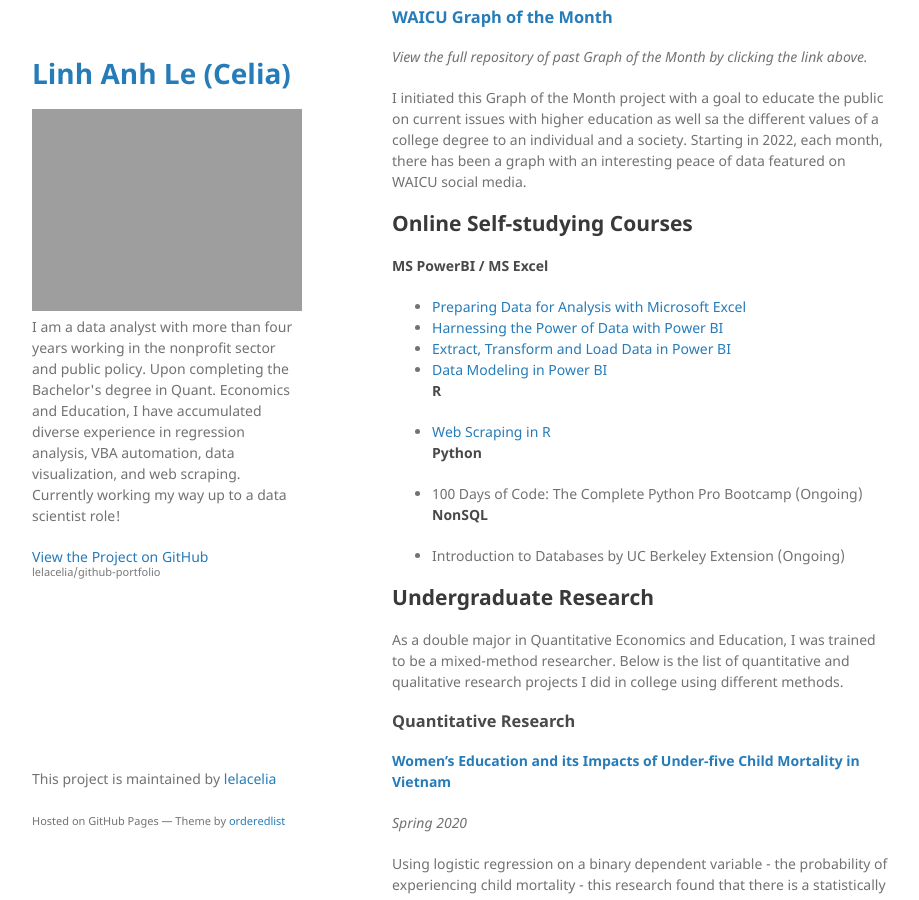
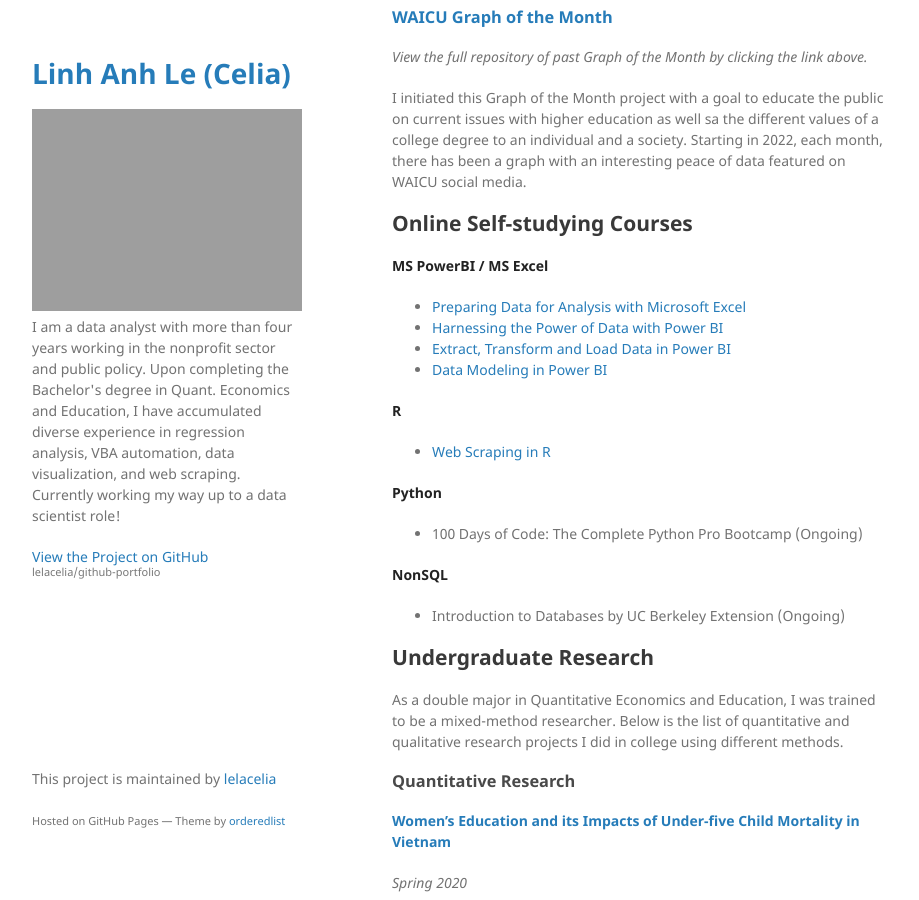
Before and after one commit to lelacelia/github-portfolio, a Jekyll site: the page built from index.md, in a window 1280 px wide and 900 px high, scrolled down 653 px. Shown: the whole window, without its empty margins (178-1097 px from the left). Built offline with Jekyll 4.4.1, drawn with Linux system fonts in a browser that asks for light colours; our own code applies the rules of GitHub Pages for plain Markdown files.

```diff
--- a/index.md
+++ b/index.md
@@ -18,16 +18,19 @@ _View the full repository of past Graph of the Month by clicking the link above.
 I initiated this Graph of the Month project with a goal to educate the public on current issues with higher education as well sa the different values of a college degree to an individual and a society. Starting in 2022, each month, there has been a graph with an interesting peace of data featured on WAICU social media.
 
 ## Online Self-studying Courses
-#### MS PowerBI / MS Excel
+**MS PowerBI / MS Excel**
   - [Preparing Data for Analysis with Microsoft Excel](https://coursera.org/share/ead3a3a100e770970d45c29fe05c3190)
   - [Harnessing the Power of Data with Power BI](https://coursera.org/share/d19325d1354e992027bd2279cf3b6248)
   - [Extract, Transform and Load Data in Power BI](https://coursera.org/share/d3bd31949aad2775982b4ae6e862fdfc)
   - [Data Modeling in Power BI](https://coursera.org/share/0b9fe5fdcad83f51e203e978888f891c)
-#### R
+
+**R**
   - [Web Scraping in R](https://www.datacamp.com/statement-of-accomplishment/course/97cc8fe1f68914b4a3621d5eed1daac69cae061d?raw=1)
-#### Python
+
+**Python**
   - 100 Days of Code: The Complete Python Pro Bootcamp (Ongoing)
-#### NonSQL
+
+**NonSQL**
   - Introduction to Databases by UC Berkeley Extension (Ongoing)
 
 ## Undergraduate Research
```
